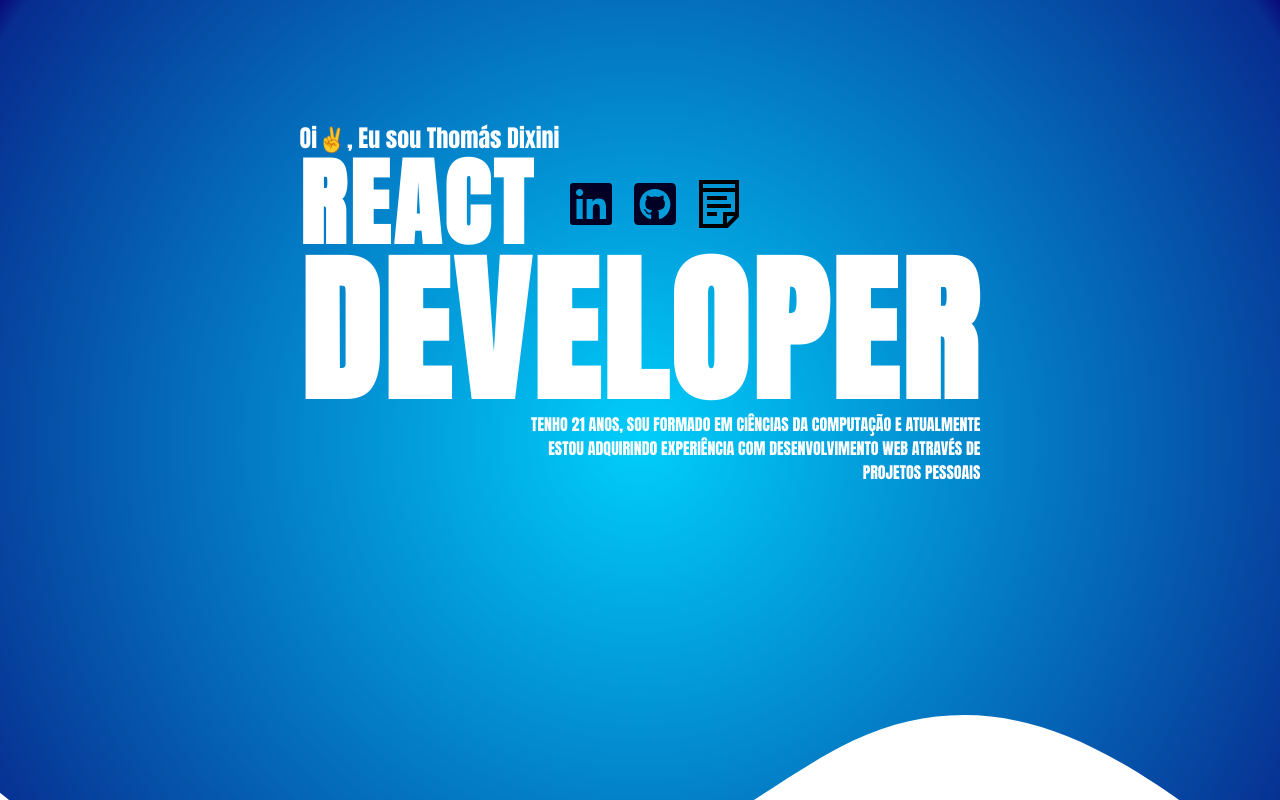
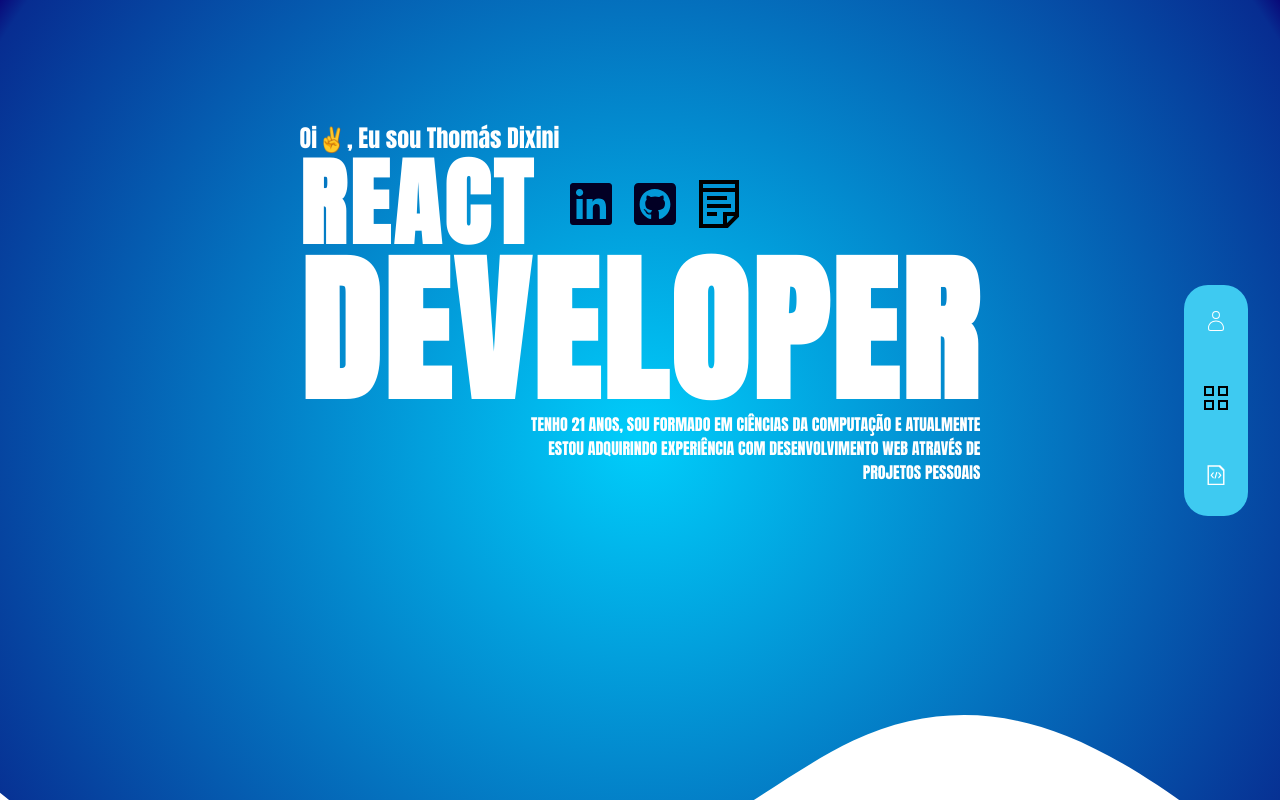
Before and after one commit to ThomasDixini/PortfolioOfficial, a Next.js app: page / in a window 1280 px wide. Built offline with nearby package versions, Linux system fonts and the light colour scheme.

Commit message:
:sparkles: feat: Criando componente de Menu lateral

```diff
--- a/src/components/MenuBar.tsx
+++ b/src/components/MenuBar.tsx
@@ -1,3 +1,43 @@
-export function MenuBar() {
-  return <></>;
+import { GrProjects } from "react-icons/gr";
+import { CiUser } from "react-icons/ci";
+import { DiCodeBadge } from "react-icons/di";
+import styles from "@/styles/MenuBar.module.css";
+import { useRef, useState } from "react";
+
+interface MenuBarProps {
+  active: string;
 }
+
+export function MenuBar({ active }: MenuBarProps) {
+  const li = useRef<HTMLLIElement>(document.createElement("li"));
+
+  return (
+    <>
+      <menu className={styles.menu}>
+        <li
+          ref={li}
+          className={
+            active == "user-resume" ? (li.current.className = "active") : ""
+          }
+        >
+          <a
+            href="#user-resume"
+            className={active == "user-resume" ? "active" : ""}
+          >
+            <CiUser size={24} />
+          </a>
+        </li>
+        <li className={active == "projects" ? "active" : ""}>
+          <a href="#projects">
+            <GrProjects size={24} />
+          </a>
+        </li>
+        <li className={active == "skills" ? "active" : ""}>
+          <a href="#skills">
+            <DiCodeBadge size={24} />
+          </a>
+        </li>
+      </menu>
+    </>
+  );
+}
--- a/src/pages/index.tsx
+++ b/src/pages/index.tsx
@@ -3,10 +3,16 @@ import { FaLinkedin, FaGithubSquare } from "react-icons/fa";
 import { GrNotes } from "react-icons/gr";
 import dispositivos from "../assets/dispositivos.png";
 import Image from "next/image";
+import { MenuBar } from "@/components/MenuBar";
+import { useState } from "react";
 
 export default function Home() {
+  const [active, setActive] = useState("");
+  console.log(active);
+
   return (
     <main className={styles.main}>
+      <MenuBar active={active} />
       <div className={styles.background}>
         <div className={styles.wavesPath}>
           <svg
@@ -23,7 +29,11 @@ export default function Home() {
         </div>
       </div>
       <div className={styles.sections}>
-        <section className={styles.userSection}>
+        <section
+          id="user-resume"
+          className={styles.userSection}
+          onMouseEnter={() => setActive("user-resume")}
+        >
           <div className={styles.summaryUser}>
             <span> Oi✌️, Eu sou Thomás Dixini </span>
             <div className={styles.description}>
@@ -69,7 +79,11 @@ export default function Home() {
             </p>
           </div>
         </section>
-        <section className={styles.projectsSection}>
+        <section
+          id="projects"
+          className={styles.projectsSection}
+          onMouseEnter={() => setActive("projects")}
+        >
           <h1> Projetos </h1>
           <div className={styles.projects}>
             <article>
@@ -113,6 +127,7 @@ export default function Home() {
             </article>
           </div>
         </section>
+        <section id="skills" onMouseEnter={() => setActive("skills")}></section>
       </div>
     </main>
   );
--- /dev/null
+++ b/src/styles/MenuBar.module.css
@@ -0,0 +1,22 @@
+.menu {
+  position: fixed;
+  z-index: 99999;
+  right: 2rem;
+  display: flex;
+  flex-direction: column;
+  gap: 2rem;
+  padding: 1rem 0.75rem;
+  border-radius: 24px;
+  list-style: none;
+  background-color: rgb(62, 202, 241);
+  color: white;
+}
+
+.menu li {
+  padding: 0.5rem;
+  border-radius: 9999px;
+}
+
+.active {
+  background-color: red !important;
+}
--- a/src/styles/globals.css
+++ b/src/styles/globals.css
@@ -10,6 +10,7 @@ body {
   overflow-x: hidden;
   font-family: "Roboto", sans-serif;
   font-weight: 400;
+  scroll-behavior: smooth;
 }
 
 a {
```
